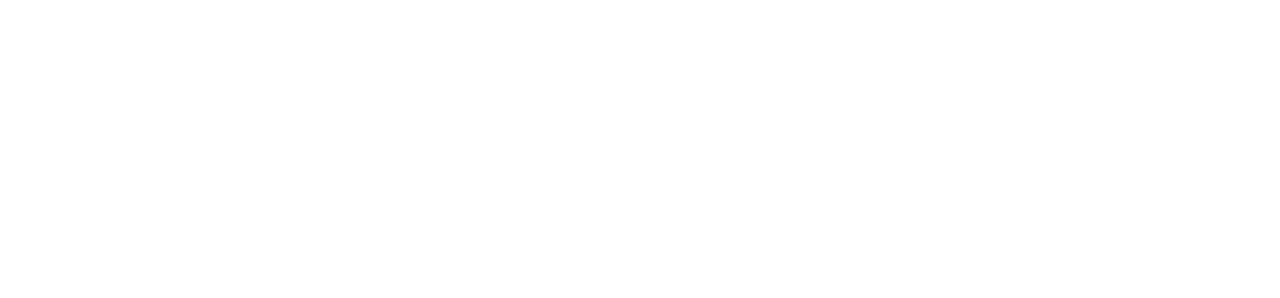
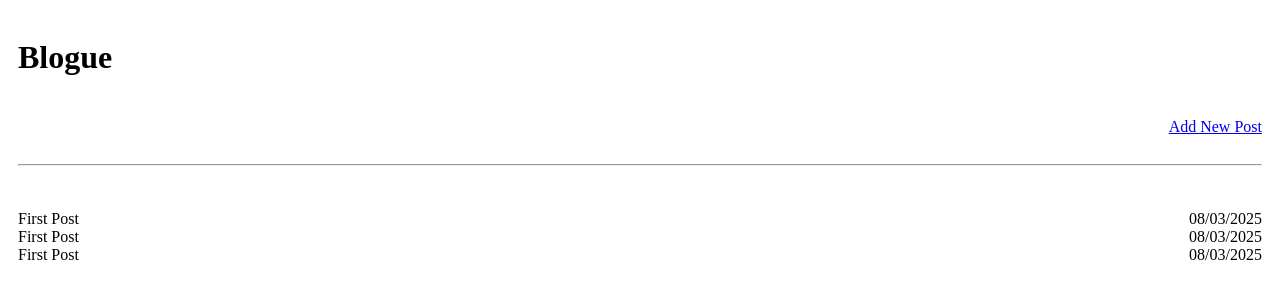
Before and after one commit to svetlozara-godzheva/dynamic-blog-website, a plain HTML site: page index.html in a window 1280 px wide. Drawn offline with Linux system fonts and the light colour scheme.

Commit message:
Added basic layout for the homepage

```diff
--- a/index.html
+++ b/index.html
@@ -10,7 +10,41 @@
     </head>
 
     <body>
-
+        <div class="container">
+            <div class="row">
+                <h1 class="title">Blogue</h1>
+            </div>
+            <div class="row navigation">
+                <a href="post.html">Add New Post</a>
+            </div>
+            <div class="row">
+                <hr>
+            </div>
+        </div>
+        <div class="container">
+            <div class="row">
+                <ul class="posts-list">
+                    <li class="post-item">
+                        <span>
+                            First Post
+                        </span>
+                        <span>08/03/2025</span>
+                    </li>
+                    <li class="post-item">
+                        <span>
+                            First Post
+                        </span>
+                        <span>08/03/2025</span>
+                    </li>
+                    <li class="post-item">
+                        <span>
+                            First Post
+                        </span>
+                        <span>08/03/2025</span>
+                    </li>
+                </ul>
+            </div>
+        </div>
     </body>
 
 </html>
--- a/styles.css
+++ b/styles.css
@@ -0,0 +1,28 @@
+.container {
+    display: flex;
+    flex-wrap: wrap;
+    width: 100%;
+}
+
+.row {
+    width: 100%;
+    padding: 10px;
+}
+
+.navigation {
+    text-align: right;
+}
+
+.posts-list {
+    list-style-type: none;
+    padding: 0px;
+}
+
+.post-item {
+    display: flex;
+    justify-content: space-between;
+}
+
+.post-item h5 {}
+
+.post-item span {}
```
